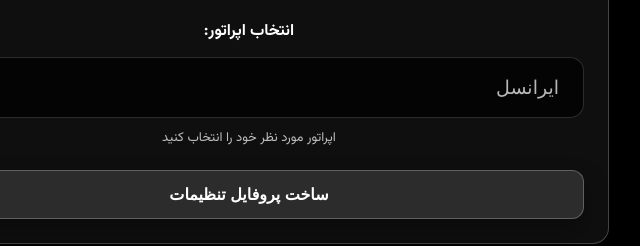
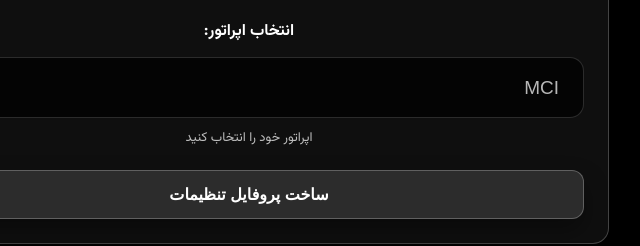
Before and after one commit to amirphpp800/anten-iPhone, a plain HTML site: page index.html in a window 1280 px wide. Shown: the part 370-616 px from the top of the page, 391-1031 px from the left. Drawn offline with Linux system fonts and the light colour scheme.

Commit message:
Update index.html

```diff
--- a/index.html
+++ b/index.html
@@ -434,14 +434,14 @@
                 <div class="mb-4">
                     <label for="apn" class="apn">انتخاب اپراتور:</label>
                     <select id="apn" class="form-select" disabled>
-                        <option value="mcinet">ایرانسل</option>
-                        <option value="mtnirancell">همراه اول</option>
-                        <option value="RighTel">رایتل</option>
-                        <option value="ApTel">آپتل</option>
-                        <option value="samantel">سامانتل</option>
-                        <option value="shatelmobile">شاتل موبایل</option>
+                        <option value="mcinet">MCI</option>
+                        <option value="mtnirancell">Irancell</option>
+                        <option value="RighTel">RighTel</option>
+                        <option value="ApTel">ApTel</option>
+                        <option value="samantel">samantel</option>
+                        <option value="shatelmobile">SHATEL</option>
                     </select>
-                    <div class="form-text">اپراتور مورد نظر خود را انتخاب کنید</div>
+                    <div class="form-text">اپراتور خود را انتخاب کنید</div>
                 </div>
                 <button type="submit" id="btn-submit" class="btn btn-primary w-100" disabled>ساخت پروفایل تنظیمات</button>
             </form>
```
